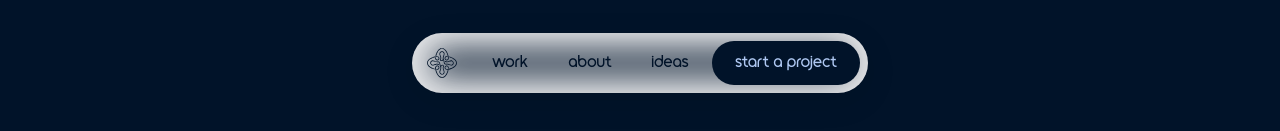
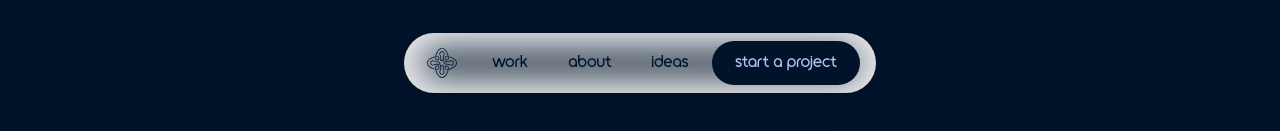
Before and after one commit to cedarandcactus/burgama-site-14.5, a Next.js app: page / in a window 1280 px wide. Shown: the top 131 px of the page. Built offline with nearby package versions, Linux system fonts and the light colour scheme.

Commit message:
feat: update header padding calculations for compact and expanded views

```diff
--- a/app/cyan-shell.css
+++ b/app/cyan-shell.css
@@ -5,6 +5,7 @@
   --control-basis-width: clamp(18rem, 22vw, 20rem);
   --header-control-height: 44px;
   --header-shell-padding: 8px;
+  --header-shell-inline-padding: 16px;
   --header-control-gap: 8px;
   --header-link-gap: 4px;
   --header-link-width: 4.75rem;
@@ -15,9 +16,9 @@
   --header-top-inset: 9px;
   --header-top: max(var(--header-top-inset), env(safe-area-inset-top, 0px));
   --header-compact-height: calc(var(--header-control-height) + 2 * var(--header-shell-padding));
-  --header-compact-width: calc(var(--header-control-height) + var(--header-toggle-width) + var(--header-control-gap) + 2 * var(--header-shell-padding));
+  --header-compact-width: calc(var(--header-control-height) + var(--header-toggle-width) + var(--header-control-gap) + 2 * var(--header-shell-inline-padding));
   --header-navigation-width: calc(3 * var(--header-link-width) + var(--header-action-width) + 3 * var(--header-link-gap));
-  --header-expanded-width: calc(var(--header-control-height) + var(--header-control-gap) + var(--header-navigation-width) + 2 * var(--header-shell-padding));
+  --header-expanded-width: calc(var(--header-control-height) + var(--header-control-gap) + var(--header-navigation-width) + 2 * var(--header-shell-inline-padding));
   --header-open-width: calc(var(--header-expanded-width) + var(--header-toggle-width) + var(--header-control-gap));
   --header-surface: var(--palette-powder);
   --header-clearance: calc(var(--header-top) + var(--header-compact-height) + var(--header-control-gap));
@@ -57,7 +58,7 @@ body .cyan-header .header-inner {
   height: var(--header-compact-height);
   max-width: 100%;
   margin-inline: auto;
-  padding: var(--header-shell-padding);
+  padding: var(--header-shell-padding) var(--header-shell-inline-padding);
   overflow: hidden;
   border: 0;
   border-radius: 999px;
```
